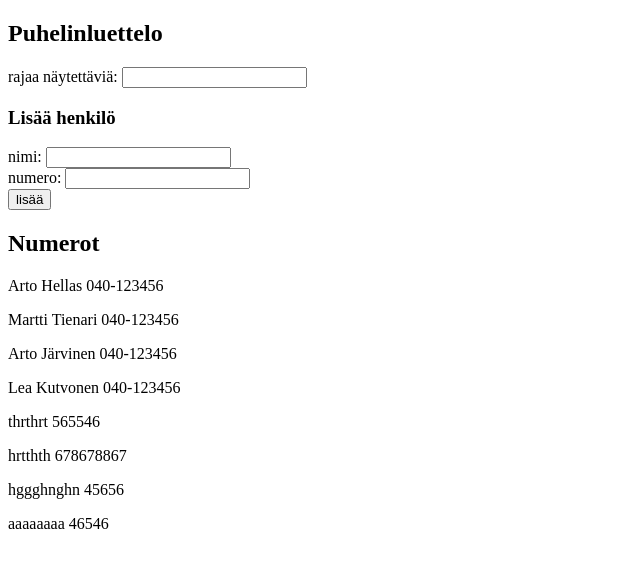
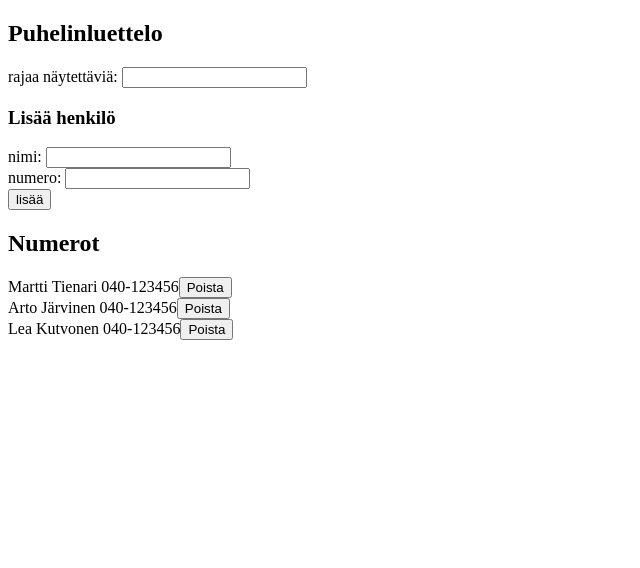
Before and after one commit to ville-arola/fullstackopen, a React (Create React App) app in the folder osa 2/2.6/: page / in a window 1280 px wide. Shown: the top 568 px of the page, without its empty margins (0-640 px from the left). Built offline with nearby package versions, Linux system fonts and the light colour scheme; data requests are answered from the project's data file.

Commit message:
Tehtävä 2.16

```diff
--- a/osa 2/2.6/db.json
+++ b/osa 2/2.6/db.json
@@ -1,10 +1,5 @@
 {
   "persons": [
-    {
-      "name": "Arto Hellas",
-      "number": "040-123456",
-      "id": 1
-    },
     {
       "name": "Martti Tienari",
       "number": "040-123456",
@@ -19,26 +14,6 @@
       "name": "Lea Kutvonen",
       "number": "040-123456",
       "id": 4
-    },
-    {
-      "name": "thrthrt",
-      "number": "565546",
-      "id": 5
-    },
-    {
-      "name": "hrtthth",
-      "number": "678678867",
-      "id": 6
-    },
-    {
-      "name": "hggghnghn",
-      "number": "45656",
-      "id": 7
-    },
-    {
-      "name": "aaaaaaaa",
-      "number": "46546",
-      "id": 8
     }
   ]
 }
--- a/osa 2/2.6/src/App.js
+++ b/osa 2/2.6/src/App.js
@@ -57,6 +57,21 @@ class App extends React.Component {
         }
     }
 
+    removePerson = (id) => {
+        return () => {
+            personService.remove(id)
+                .then(removed => {
+                    if (removed) {
+                        this.setState({
+                            persons: this.state.persons.filter(person => {
+                                return person.id !== id
+                            })
+                        })
+                    }
+                })
+        }
+    }
+
     render() {
       const filteredPersons = this.state.persons.filter(person => {
         return person.name.toLocaleLowerCase().indexOf(this.state.nameFilter.toLocaleLowerCase()) !== -1;
@@ -74,7 +89,7 @@ class App extends React.Component {
                          handleNameChange = {this.handleNameChange}
                          handleNumberChange = {this.handleNumberChange} />
           <h2>Numerot</h2>
-          {filteredPersons.map(person => <Person key={person.name} person={person} />)}
+          {filteredPersons.map(person => <Person key={person.id} person={person} remove={this.removePerson(person.id)} />)}
         </div>
       )
     }
--- a/osa 2/2.6/src/components/Person.js
+++ b/osa 2/2.6/src/components/Person.js
@@ -1,9 +1,12 @@
 import React from 'react'
 
-const Person = ({person}) => {
+const Person = ({person, remove}) => {
 
     return (
-      <p>{person.name} {person.number}</p>
+      <div>
+        <span>{person.name} {person.number}</span>
+        <button onClick={remove}>Poista</button>
+      </div>
     )
   }
 
--- a/osa 2/2.6/src/services/persons.js
+++ b/osa 2/2.6/src/services/persons.js
@@ -13,4 +13,8 @@ const update = (id, newObject) => {
   return axios.put(`${baseUrl}/${id}`, newObject).then(response => response.data)
 }
 
-export default { getAll, create, update }
+const remove = (id) => {
+  return axios.delete(`${baseUrl}/${id}`).then(response => response.status === 200)
+}
+
+export default { getAll, create, update, remove }
```
